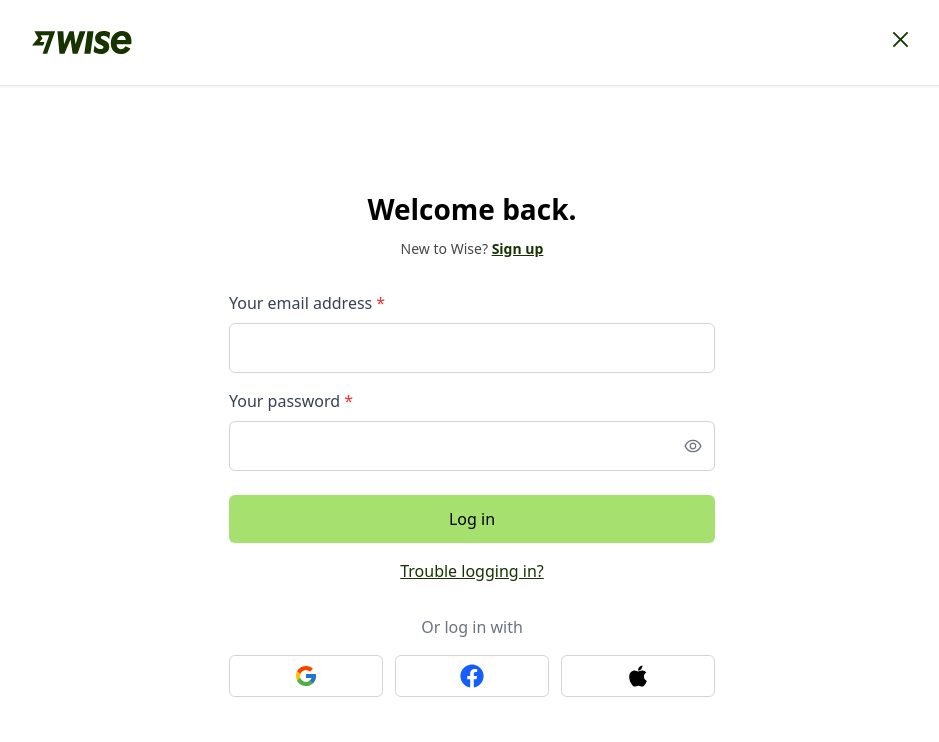
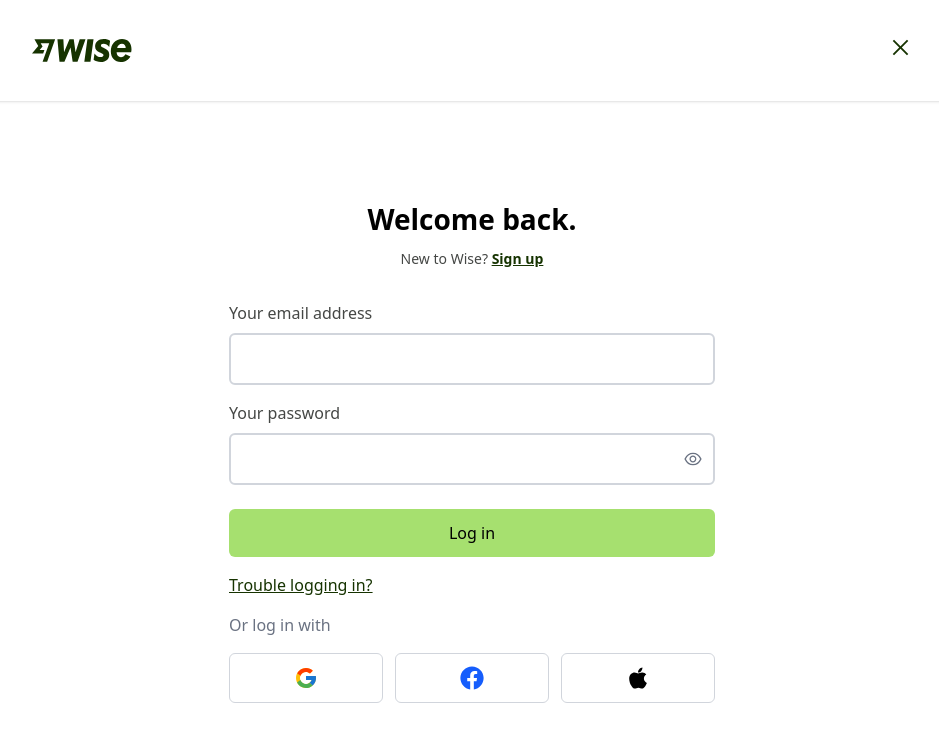
Before and after one commit to haciyeff03/wise_website, a Next.js app: page /login in a window 1280 px wide. Shown: the top 742 px of the page, without its empty margins (168-1107 px from the left). Built offline with nearby package versions, Linux system fonts and the light colour scheme.

Commit message:
all of them completed

```diff
--- a/src/app/forgot-password/page.jsx
+++ b/src/app/forgot-password/page.jsx
@@ -102,11 +102,11 @@
                     setError('');
                   }}
                   className={`
-                    w-full px-4 py-3 border rounded-md focus:outline-none focus:ring-1
-                    ${error ? 'border-red-500 focus:ring-red-500' : 'border-gray-300 focus:ring-green-500'}
+                    w-full px-4 py-3 border-2 rounded-md focus:outline-none focus:ring-1
+                    ${error ? 'border-[#A8200D] focus:ring-[#A8200D]' : 'border-gray-300 focus:ring-green-500'}
                   `}
                 />
-                {error && <p className="mt-1 text-sm text-red-500">{error}</p>}
+                {error && <p className="mt-1 text-sm text-[#A8200D]">{error}</p>}
               </div>
 
               <div className="mb-6">
--- a/src/app/login/page.jsx
+++ b/src/app/login/page.jsx
@@ -119,7 +119,7 @@
         />
 
         {errors.form && (
-          <div className="mb-4 p-3 bg-red-50 text-red-500 rounded-md">
+          <div className="mb-4 p-3 bg-red-50 text-[#A8200D] rounded-md">
             {errors.form}
           </div>
         )}
@@ -135,7 +135,7 @@
           </Button>
         </div>
 
-        <div className="mt-4 text-center">
+        <div className="mt-4 font-[16px] color-[#163300] text-left">
           <a href="/forgot-password" className="text-[rgb(22,51,0)] underline font-medium">
             Trouble logging in?
           </a>
@@ -143,30 +143,33 @@
       </form>
 
       {/* Social login options */}
-      <div className="mt-8">
-        <div className="text-center text-gray-500 mb-4">Or log in with</div>
+      <div className="mt-4">
+        <div className="text-left text-gray-500 mb-4">Or log in with</div>
 
         <div className="grid grid-cols-3 gap-3">
-          <button
-            onClick={() => handleSocialLogin('Google')}
-            className="flex justify-center items-center py-2 px-4 border border-gray-300 rounded-md hover:bg-gray-50"
-          >
-            <FcGoogle size={24} />
-          </button>
 
-          <button
-            onClick={() => handleSocialLogin('Facebook')}
-            className="flex justify-center items-center py-2 px-4 border border-gray-300 rounded-md hover:bg-gray-50"
-          >
-            <FaFacebook size={24} className="text-blue-600" />
-          </button>
+<button
+  onClick={() => handleSocialSignup('Google')}
+  className="group flex justify-center items-center py-3 px-4 border border-gray-300 rounded-md cursor-pointer
+             hover:bg-[#4285F4] hover:text-white transition"
+>
+  <FcGoogle size={24} className="transition group-hover:filter group-hover:brightness-0 group-hover:invert" />
+</button>
+        <button
+  onClick={() => handleSocialSignup('Facebook')}
+  className="group flex justify-center items-center py-3 px-4 border border-gray-300 rounded-md cursor-pointer
+             hover:bg-[#3B5998] hover:text-white transition"
+>
+  <FaFacebook size={24} className="text-blue-600 transition group-hover:filter group-hover:brightness-0 group-hover:invert" />
+</button>
 
-          <button
-            onClick={() => handleSocialLogin('Apple')}
-            className="flex justify-center items-center py-2 px-4 border border-gray-300 rounded-md hover:bg-gray-50"
-          >
-            <FaApple size={24} />
-          </button>
+<button
+  onClick={() => handleSocialSignup('Apple')}
+  className="group flex justify-center items-center py-3 px-4 border border-gray-300 rounded-md cursor-pointer
+             hover:bg-[#000000] hover:text-white transition"
+>
+  <FaApple size={24} className="transition group-hover:filter group-hover:brightness-0 group-hover:invert" />
+</button>
         </div>
       </div>
     </AuthLayout>
--- a/src/app/page.js
+++ b/src/app/page.js
@@ -3,7 +3,7 @@
 export default function Home() {
   return (
     <div className="min-h-screen flex flex-col items-center justify-center bg-gray-50">
-      <h1 className="text-4xl font-bold mb-8">Welcome to My Website</h1>
+      <h1 className="text-2xl font-bold mb-8">Welcome to My Website</h1>
       <div className="space-x-4">
         <Link
           href="/login"
--- a/src/app/register/create-password/page.jsx
+++ b/src/app/register/create-password/page.jsx
@@ -106,12 +106,12 @@
                 }
               }}
               className={`
-                w-full px-4 py-3 border rounded-md focus:outline-none focus:ring-1
-                ${errors.password ? 'border-red-500 focus:ring-red-500' : 'border-gray-300 focus:ring-green-500'}
+                w-full px-4 py-3 border-2 rounded-md focus:outline-none focus:ring-1
+                ${errors.password ? 'border-[#A8200D] focus:ring-[#A8200D]' : 'border-gray-300 focus:ring-green-500'}
               `}
             />
           </div>
-          {errors.password && <p className="mt-1 text-sm text-red-500">{errors.password}</p>}
+          {errors.password && <p className="mt-1 text-sm text-[#A8200D]">{errors.password}</p>}
         </div>
 
         <div className="mb-6">
@@ -129,15 +129,15 @@
               }
             }}
             className={`
-              w-full px-4 py-3 border rounded-md focus:outline-none focus:ring-1
-              ${errors.confirmPassword ? 'border-red-500 focus:ring-red-500' : 'border-gray-300 focus:ring-green-500'}
+              w-full px-4 py-3 border-2 rounded-md focus:outline-none focus:ring-1
+              ${errors.confirmPassword ? 'border-[#A8200D] focus:ring-[#A8200D]' : 'border-gray-300 focus:ring-green-500'}
             `}
           />
-          {errors.confirmPassword && <p className="mt-1 text-sm text-red-500">{errors.confirmPassword}</p>}
+          {errors.confirmPassword && <p className="mt-1 text-sm text-[#A8200D]">{errors.confirmPassword}</p>}
         </div>
 
         {errors.form && (
-          <div className="mb-4 p-3 bg-red-50 text-red-500 rounded-md">
+          <div className="mb-4 p-3 bg-red-50 text-[#A8200D] rounded-md">
             {errors.form}
           </div>
         )}
--- a/src/components/AuthLayout.jsx
+++ b/src/components/AuthLayout.jsx
@@ -8,7 +8,7 @@
     <div className="min-h-screen flex flex-col">
       {/* Full-width header */}
       <div className="w-full bg-white shadow-sm">
-      <div className="container mx-auto px-10 sm:px-8 md:px-6 lg:px-10 xl:px-50 py-7 flex justify-between items-center">
+      <div className="container mx-auto px-10 sm:px-8 md:px-6 lg:px-10 xl:px-50 py-9 flex justify-between items-center">
 
           <div className="text-4xl font-bold text-green-800">
 
@@ -21,7 +21,7 @@
             />
           </div>
           <Link href="/">
-          <button className="text-[rgb(22,51,0)] hover:text-[rgb(34,77,0)]">
+          <button className="text-[rgb(22,51,0)] hover:text-[rgb(34,77,0)] cursor-pointer">
               <AiOutlineClose size={23} />
             </button>
           </Link>
--- a/src/components/Button.jsx
+++ b/src/components/Button.jsx
@@ -10,7 +10,7 @@
   isLoading = false,
   disabled = false
 }) => {
-  const baseStyles = "py-3 px-4 rounded-md font-medium transition-colors focus:outline-none";
+  const baseStyles = "py-3 px-4 rounded-md font-medium transition-colors focus:outline-none cursor-pointer";
 
   const variants = {
     primary: "bg-[#a6e06f] hover:bg-[#95cb60] text-black",
--- a/src/components/TextField.jsx
+++ b/src/components/TextField.jsx
@@ -17,9 +17,9 @@
   return (
     <div className="mb-4">
       {label && (
-        <label htmlFor={id} className="block text-gray-700 font-medium mb-2">
+        <label htmlFor={id} className="block text-[#454745] font-medium mb-2">
           {label}
-          {required && <span className="text-red-500 ml-1">*</span>}
+
         </label>
       )}
       <div className="relative">
@@ -30,21 +30,21 @@
           onChange={onChange}
           placeholder={placeholder}
           className={`
-            w-full px-4 py-3 border rounded-md focus:outline-none focus:ring-1
-            ${error ? 'border-red-500 focus:ring-red-500' : 'border-gray-300 focus:ring-green-500'}
+            w-full px-4 py-3  rounded-md focus:outline-none focus:ring-1 border-2
+            ${error ? 'border-[#A8200D] focus:ring-[#A8200D]'  : 'border-gray-300 focus:ring-green-500'}
           `}
         />
         {isPassword && (
           <button
             type="button"
             onClick={() => setShowPassword(!showPassword)}
-            className="absolute right-3 top-1/2 transform -translate-y-1/2 text-gray-500"
+            className="absolute right-3 top-1/2 transform -translate-y-1/2 text-gray-500 cursor-pointer"
           >
             {showPassword ? <AiOutlineEyeInvisible size={20} /> : <AiOutlineEye size={20} />}
           </button>
         )}
       </div>
-      {error && <p className="mt-1 text-sm text-red-500">{error}</p>}
+      {error && <p className="mt-1 text-sm text-[#A8200D]">{error}</p>}
     </div>
   );
 };
```
Also changed, not shown: src/app/register/page.jsx (+14 -9 lines).
